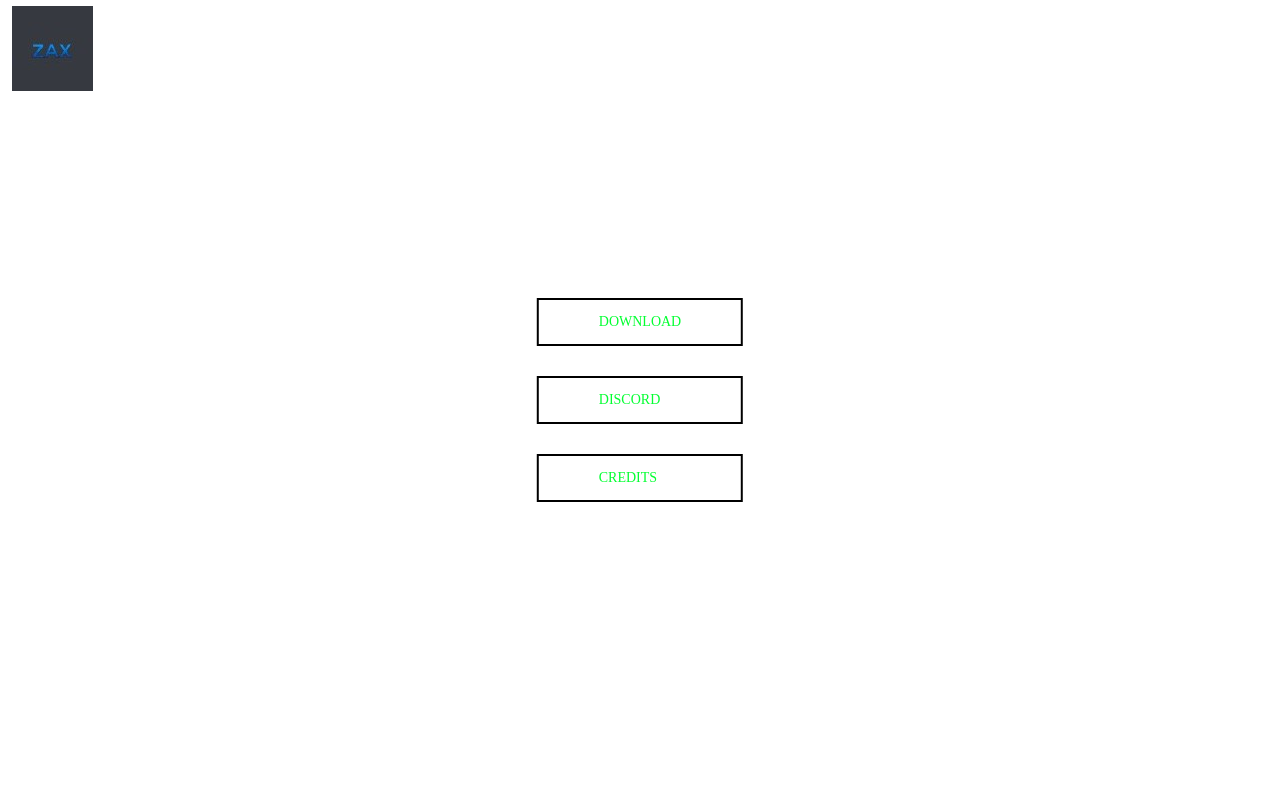
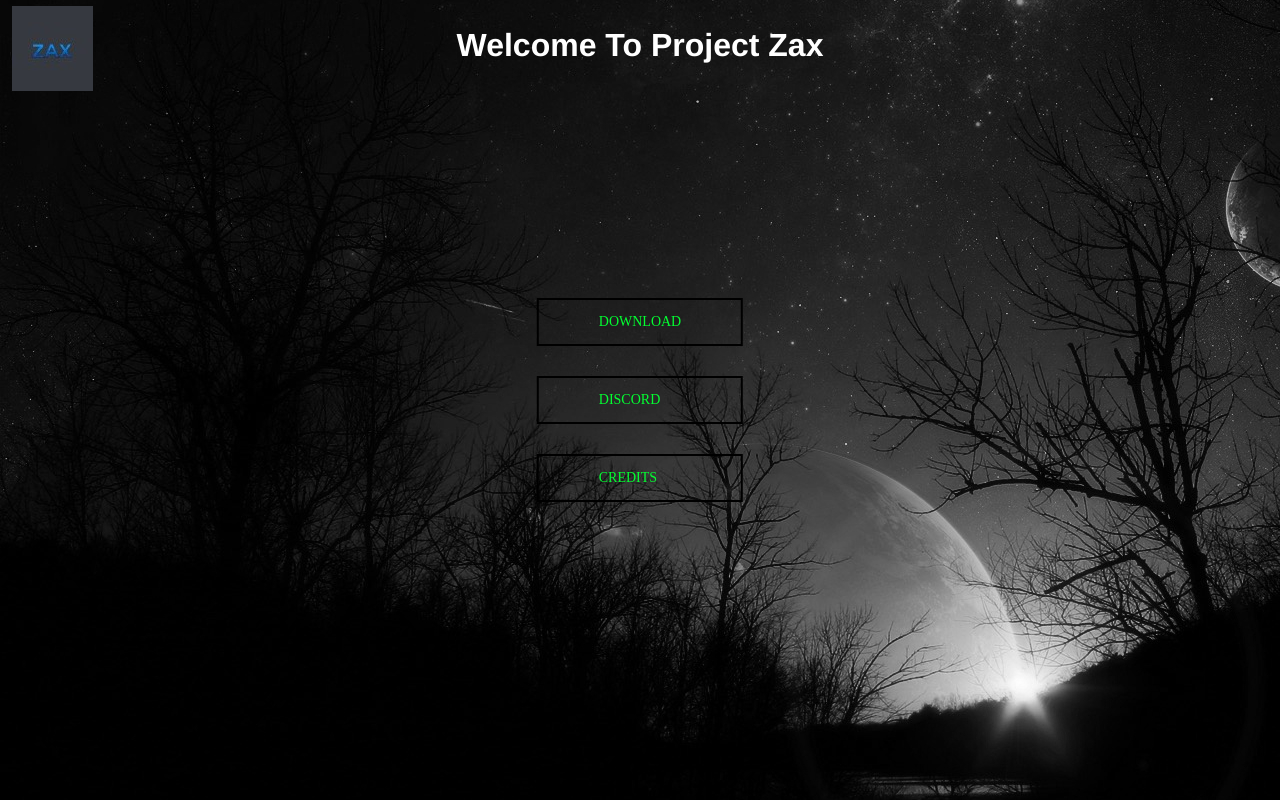
Before and after one commit to HitsJayden/Zax, a plain HTML site: page index.html in a window 1280 px wide. Drawn offline with Linux system fonts and the light colour scheme.

Commit message:
Update styles.css

```diff
--- a/styles.css
+++ b/styles.css
@@ -5,7 +5,7 @@ body {
   min-height: 100vh;
   justify-content: center;
   align-items: center;
-  background: url(jQbhvs.jpeg);
+  background: url(jQbhvs.jpg);
   margin:0;
   font-family:Helvetica,Sans-serif;
   padding: 0;
```
